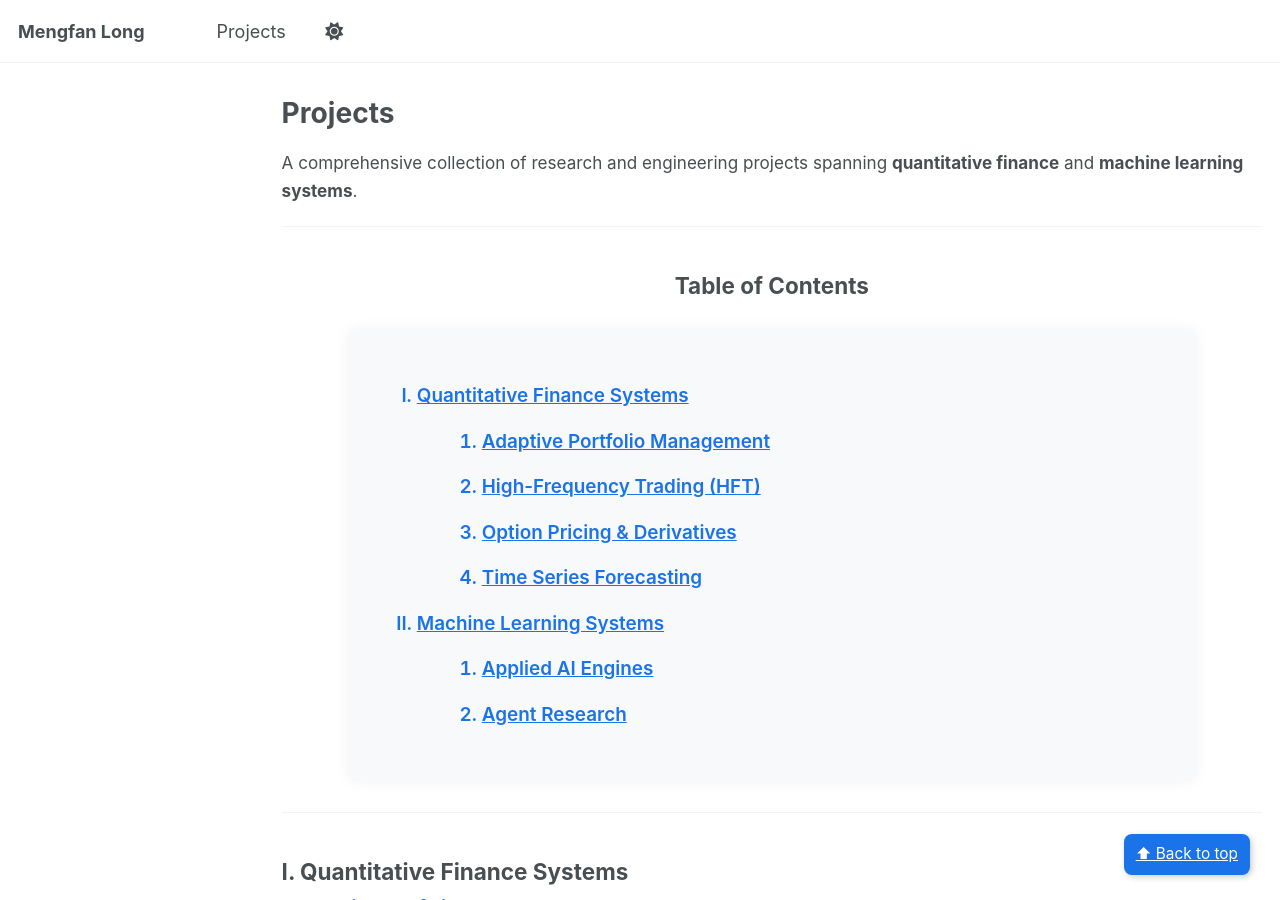
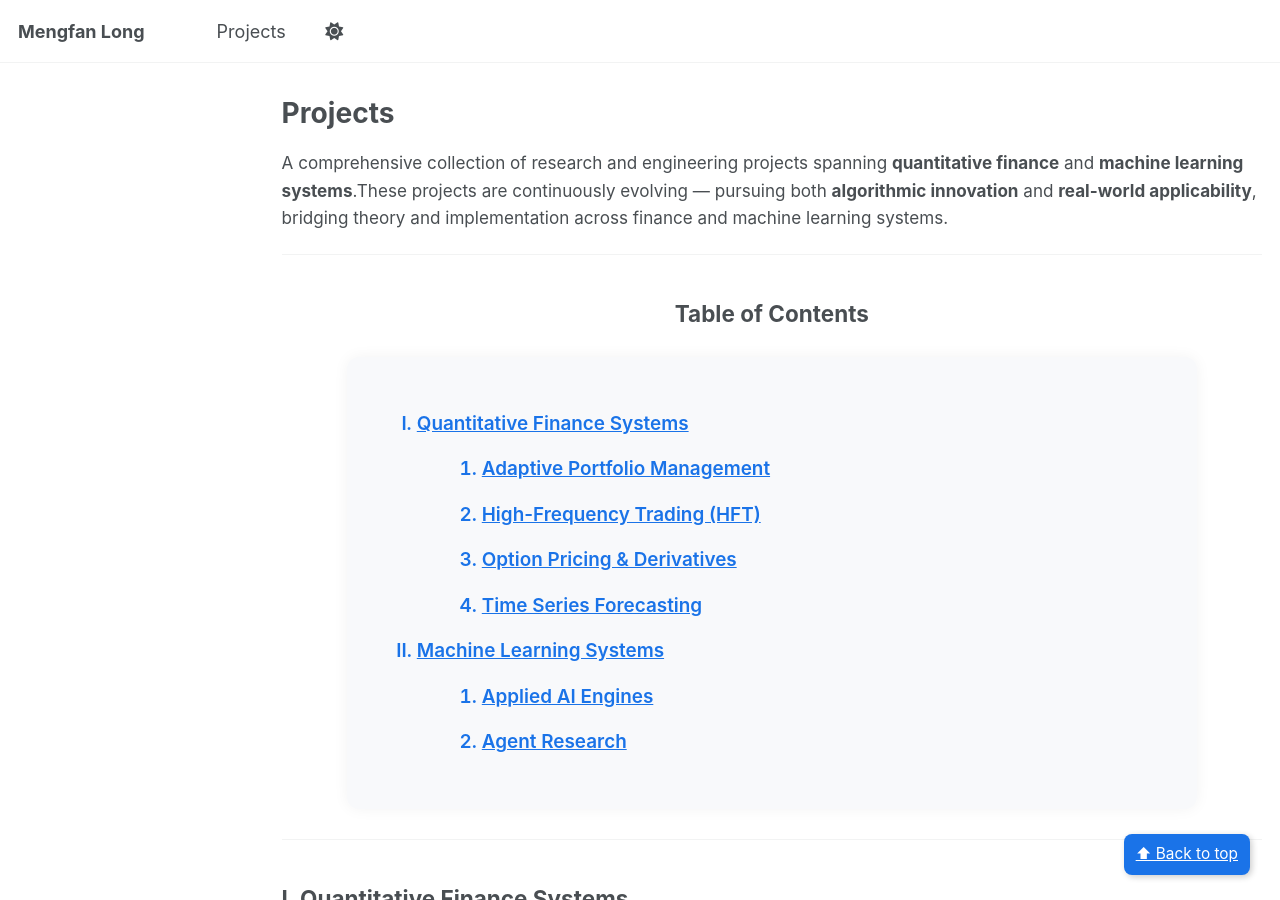
Before and after one commit to kevinlmf/kevinlmf.github.io, a Jekyll site: the page built from _pages/projects.md, in a window 1280 px wide and 900 px high. Built offline with Jekyll 4.4.1, drawn with Linux system fonts in a browser that asks for light colours; a script that is not in the unit is left out; some of the changed text lies outside the part shown.

Commit message:
Refine project description in projects.md
Removed redundant text about project evolution from the footer.

```diff
--- a/_pages/projects.md
+++ b/_pages/projects.md
@@ -7,7 +7,7 @@ author_profile: false
 
 <a id="top"></a>
 
-A comprehensive collection of research and engineering projects spanning **quantitative finance** and **machine learning systems**.
+A comprehensive collection of research and engineering projects spanning **quantitative finance** and **machine learning systems**.These projects are continuously evolving — pursuing both <b>algorithmic innovation</b> and <b>real-world applicability</b>, bridging theory and implementation across finance and machine learning systems.
 
 ---
 
@@ -136,9 +136,6 @@ These two modules bridge <b>engineering execution</b> and <b>intelligent researc
 
 ---
 
-<div style="margin-top:40px; text-align:center; font-size:0.95em; color:#555;">
-   These projects are continuously evolving — pursuing both <b>algorithmic innovation</b> and <b>real-world applicability</b>, bridging theory and implementation across finance and machine learning systems.
-</div>
 
 <!-- ✅ Global floating Back-to-top button -->
 <a href="#top" class="fixed-top-btn">⬆ Back to top</a>
```
